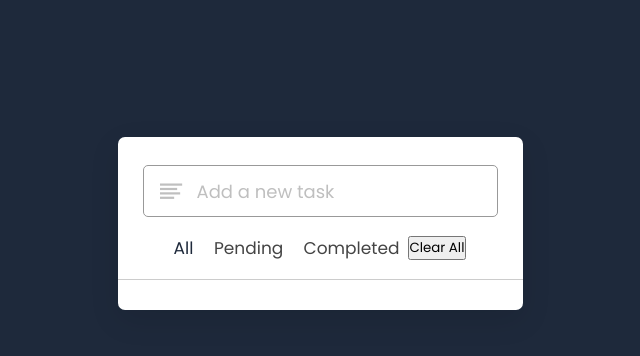
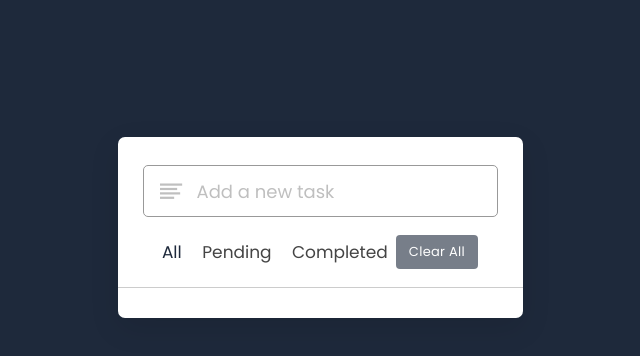
Before and after one commit to liujiani505/todo-app, a plain HTML site: page index.html in a window 1280 px wide. Shown: the whole page, without its empty margins (320-960 px from the left). Drawn offline with nearby package versions, Linux system fonts and the light colour scheme.

Commit message:
clear button styles

```diff
--- a/style.css
+++ b/style.css
@@ -92,3 +92,27 @@ Note: Absolute positioned elements are removed from the normal flow, and can ove
 .filters span.active{
     color: #1e293b;
 }
+
+.controls .clear-btn{
+    border: none;
+    opacity: 0.6;
+    outline: none;
+    color: #fff;
+    cursor: pointer;
+    font-size: 13px;
+    padding: 7px 13px;
+    border-radius: 4px;
+    background: #1e293b;
+    letter-spacing: 0.3px;
+    pointer-events: none;
+    transition: transform 0.25s ease;
+}
+
+.clear-btn.active{
+    opacity: 0.9;
+    pointer-events: auto;
+}
+
+.clear-btn:active{
+    transform: scale(0.93);
+}
```
